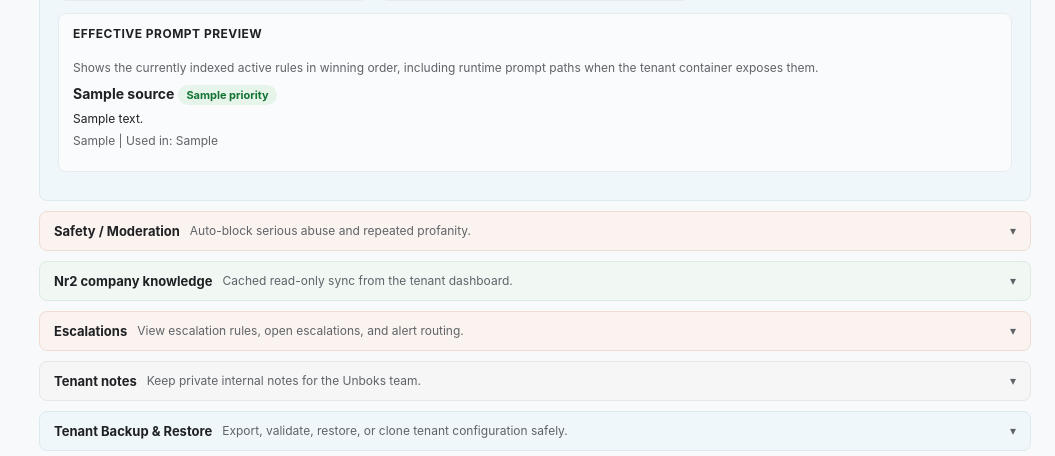
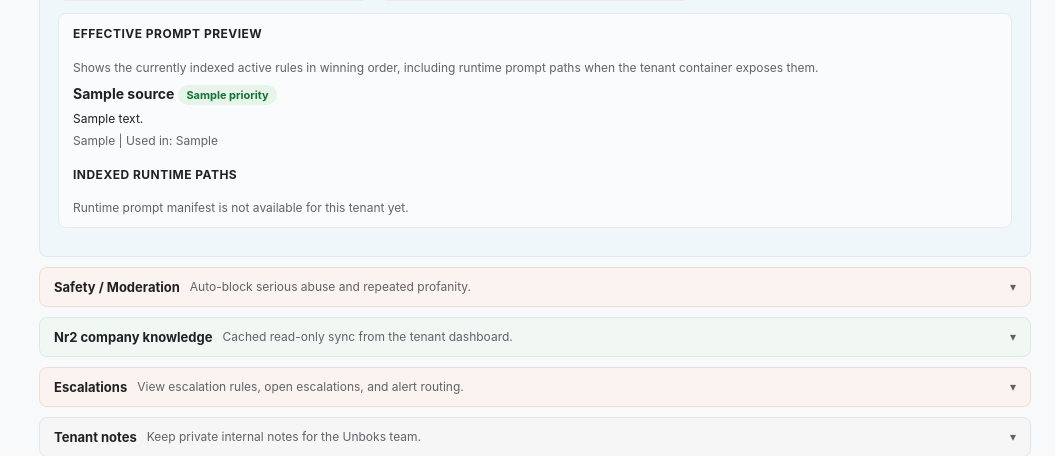
Before and after one commit to unboks-org/unboks-internal-control-panel, a FastAPI app: template app/templates/admin_tenant_workspace.html in a window 1280 px wide, after a click that opens the changed part. Shown: the part 839-1295 px from the top of the page, without its empty margins (225-1280 px from the left). Run offline with FastAPI, Linux system fonts and the light colour scheme; the template is opened without the code that fills it: most values are stand-ins (such as "Sample title", 1, 10 or a date in 2020); grey boxes marked "Sample" are stand-in pictures.

Commit message:
Show indexed runtime prompt paths

```diff
--- a/app/templates/admin_tenant_workspace.html
+++ b/app/templates/admin_tenant_workspace.html
@@ -502,6 +502,19 @@
               {% endfor %}
             </ul>
           {% endif %}
+          <h4>Indexed runtime paths</h4>
+          <ul class="nr2-mini-list">
+            {% set runtime_paths = namespace(count=0) %}
+            {% for source in prompt_conflict_report.indexed_sources %}
+              {% if source.name.startswith('Runtime:') %}
+                {% set runtime_paths.count = runtime_paths.count + 1 %}
+                <li><strong>{{ source.name }}</strong>: {{ source.source_location }}</li>
+              {% endif %}
+            {% endfor %}
+            {% if runtime_paths.count == 0 %}
+              <li>Runtime prompt manifest is not available for this tenant yet.</li>
+            {% endif %}
+          </ul>
         </div>
       </div>
     </section>
```
